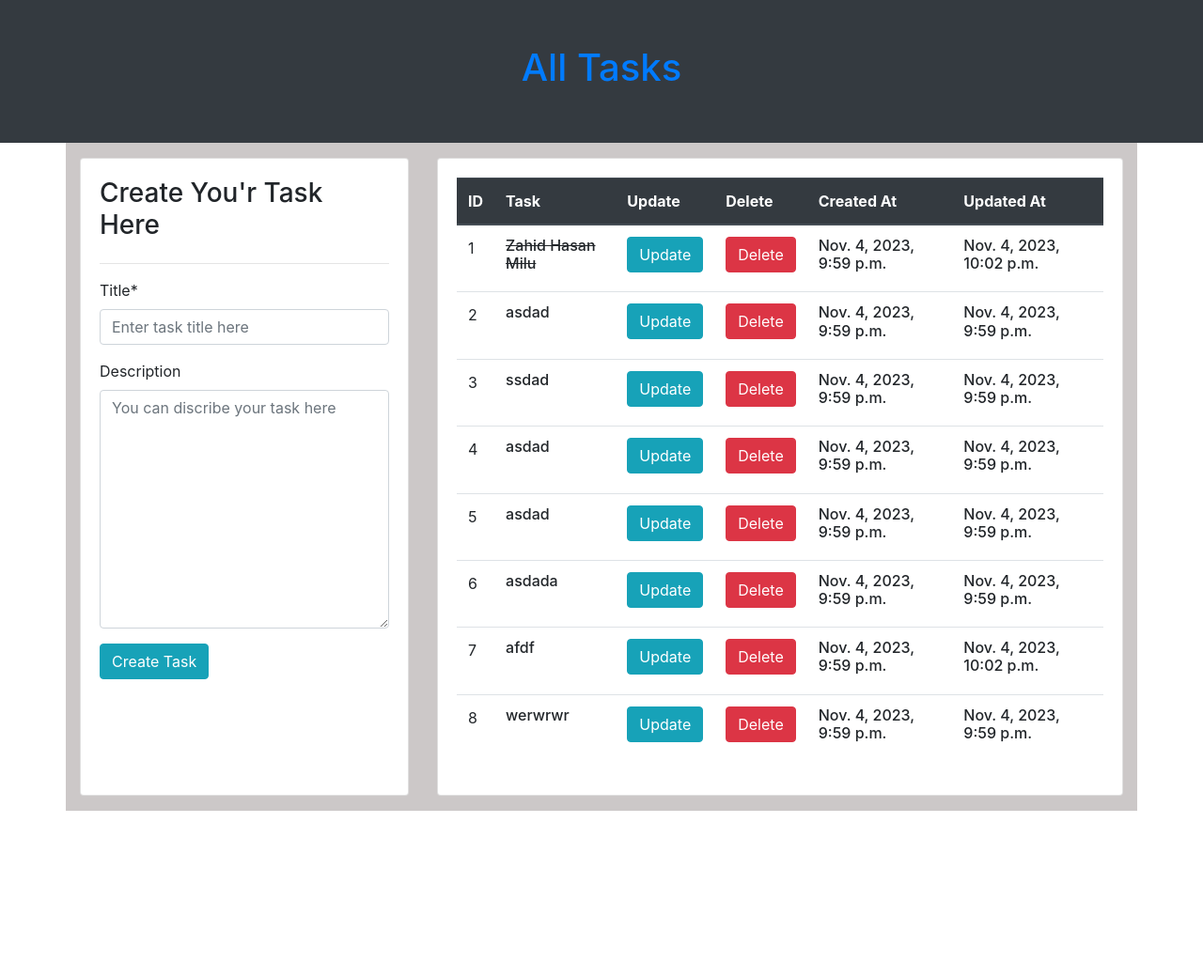
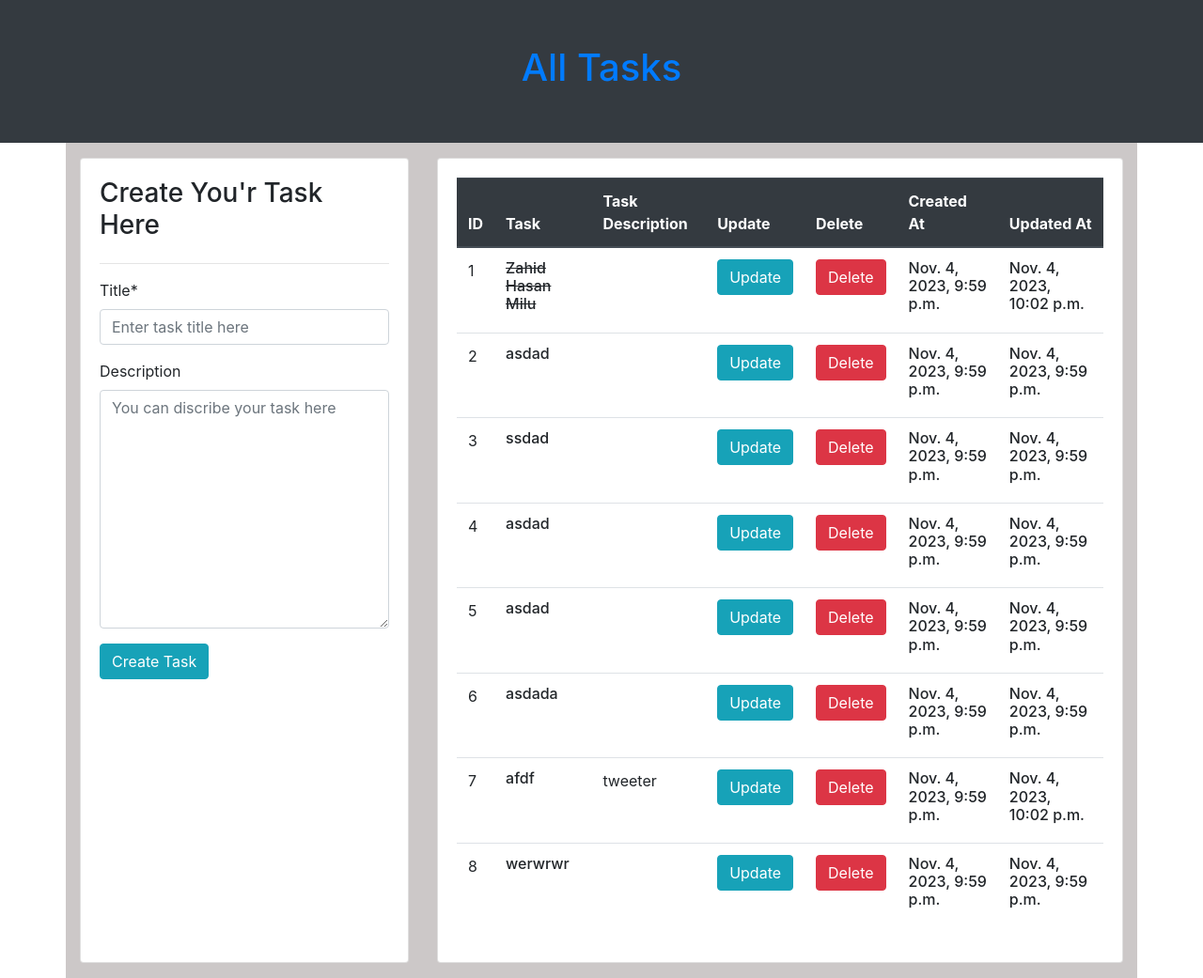
Before and after one commit to zahidhasanmilu/TO-DO-LIST, a Django app: page / in a window 1280 px wide. Shown: the whole page at 94% size. Before the commit the page ends 863 px from the top, so only its background shows below. Run offline with Django 4.2, Linux system fonts and the light colour scheme; data comes from the database, SQL or seed files in the repository; both versions use the stored data as it was after the commit; some libraries are stand-ins or nearby versions.

Commit message:
initial commit

```diff
--- a/ToDoList/Templates/index.html
+++ b/ToDoList/Templates/index.html
@@ -47,10 +47,12 @@
                         <tr>
                             <th>ID</th>
                             <th>Task</th>
+                            <th>Task Description</th>
                             <th>Update</th>
                             <th>Delete</th>
                             <th>Created At</th>
                             <th>Updated At</th>
+
 
                         </tr>
                     </thead>
@@ -68,7 +70,7 @@
                                 </span></td>
                             {% endif %}
 
-
+                            <td> {{task.description | slice:":10"}}</td>
                             <td><a href="{% url 'updateTask' task.id %}"><button type="button"
                                         class="btn btn-info">Update</button></a></td>
                             <td><!-- Button trigger modal -->
```
Also changed, not shown: ToDoList/db.sqlite3.
